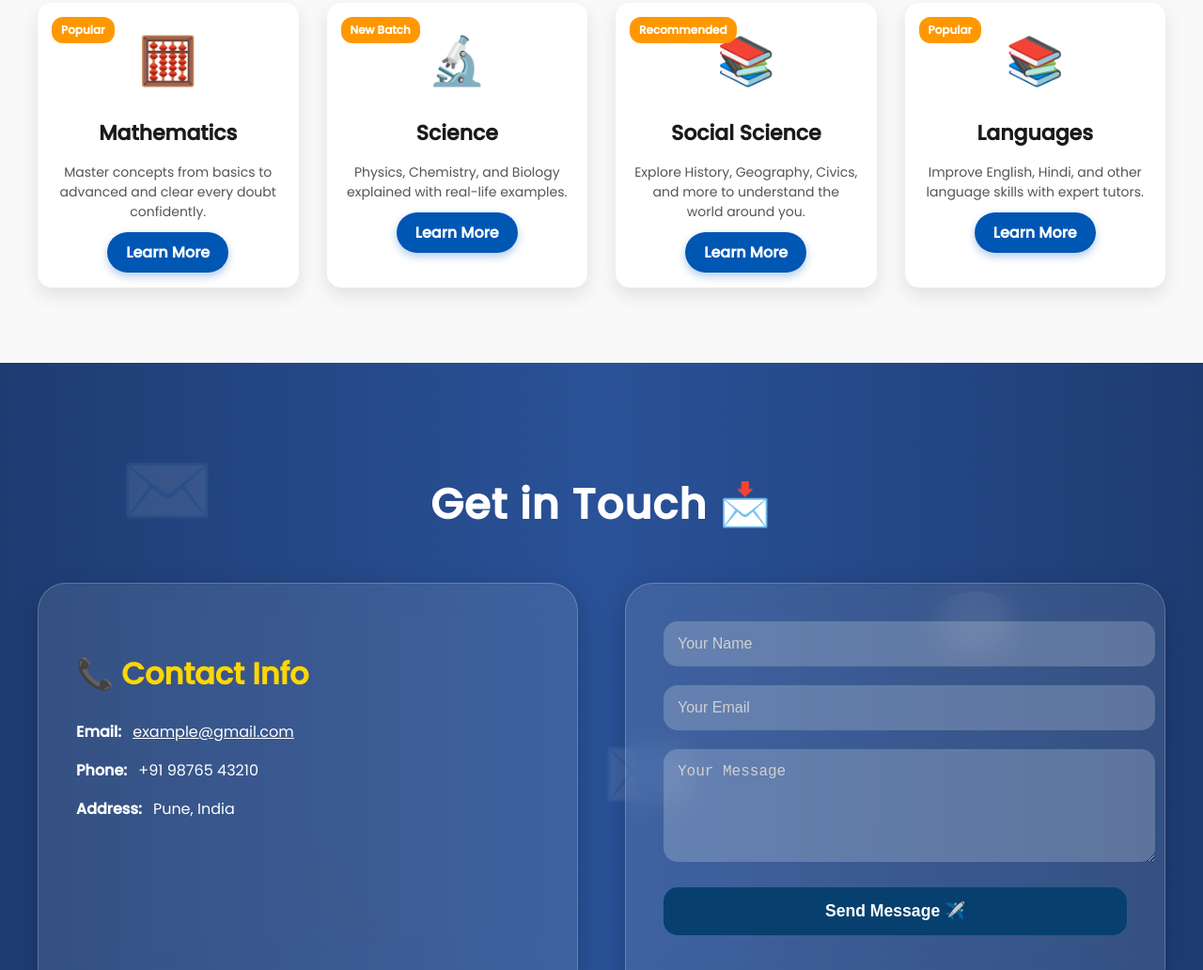
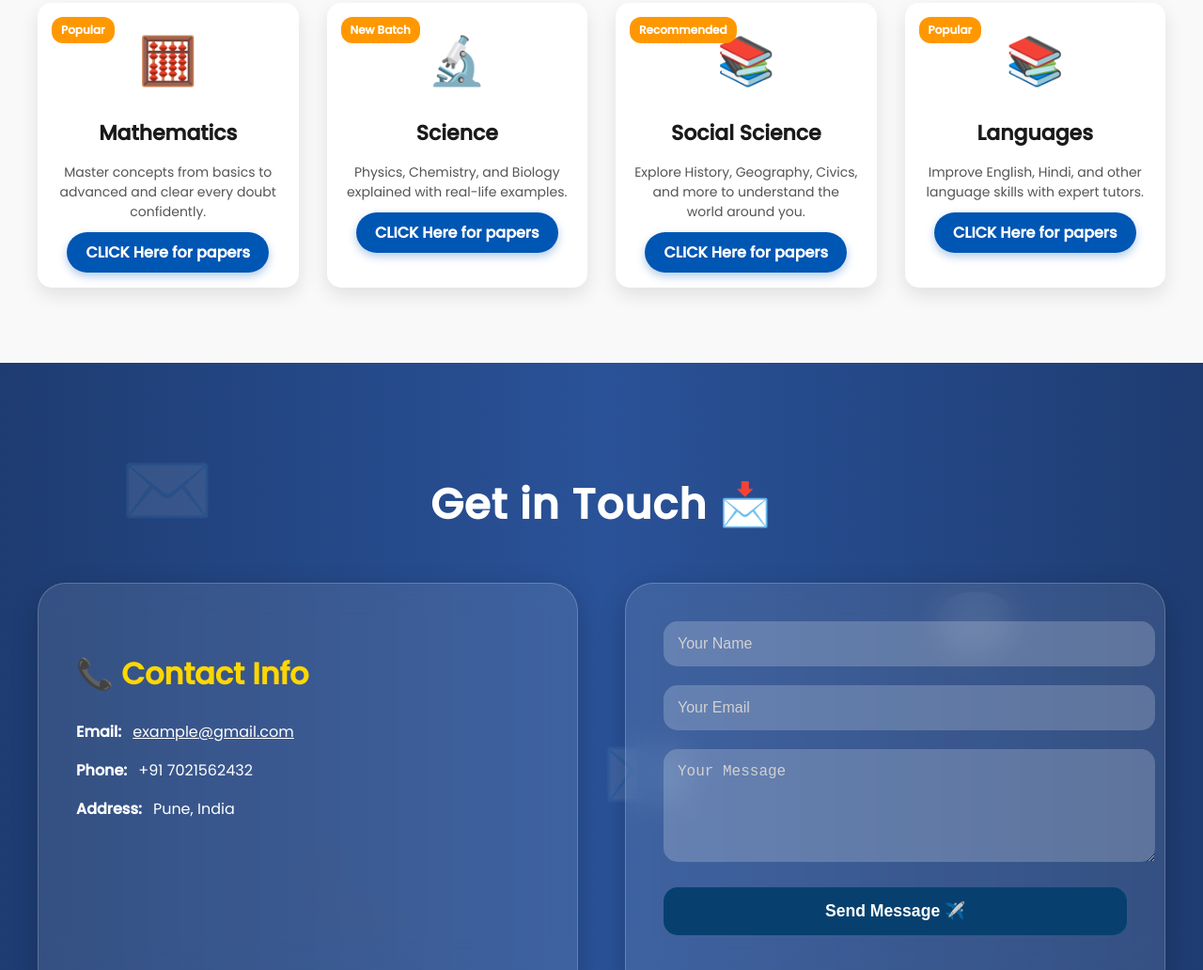
Before and after one commit to tanishka019/vinodsirstuition, a plain HTML site: page index.html in a window 1280 px wide. Shown: the part 1856-2888 px from the top of the page at 94% size. Drawn offline with Linux system fonts and the light colour scheme.

Commit message:
Update index.html

```diff
--- a/index.html
+++ b/index.html
@@ -117,7 +117,7 @@
     <div class="course-icon">🧮</div>
     <h3>Mathematics</h3>
     <p>Master concepts from basics to advanced and clear every doubt confidently.</p>
-    <a href="practice_papers - maths.html" class="btn">Learn More</a> <!-- Link to math page -->
+    <a href="practice_papers - maths.html" class="btn">CLICK Here for papers</a> <!-- Link to math page -->
   </div>
 
   <!-- Science -->
@@ -126,7 +126,7 @@
     <div class="course-icon">🔬</div>
     <h3>Science</h3>
     <p>Physics, Chemistry, and Biology explained with real-life examples.</p>
-    <a href="practice_papers - sci.html" class="btn">Learn More</a> <!-- Link to science page -->
+    <a href="practice_papers - sci.html" class="btn">CLICK Here for papers</a> <!-- Link to science page -->
   </div>
 
   <!-- Social Science -->
@@ -135,7 +135,7 @@
     <div class="course-icon">📚</div>
     <h3>Social Science</h3>
     <p>Explore History, Geography, Civics, and more to understand the world around you.</p>
-    <a href="practice_papers - SocialSci.html" class="btn">Learn More</a> <!-- Link to social science page -->
+    <a href="practice_papers - SocialSci.html" class="btn">CLICK Here for papers</a> <!-- Link to social science page -->
   </div>
 
   <!-- Languages -->
@@ -144,7 +144,7 @@
     <div class="course-icon">📚</div>
     <h3>Languages</h3>
     <p>Improve English, Hindi, and other language skills with expert tutors.</p>
-    <a href="practice_papers-lang.html" class="btn">Learn More</a> <!-- Link to languages page -->
+    <a href="practice_papers-lang.html" class="btn">CLICK Here for papers</a> <!-- Link to languages page -->
   </div>
 </div>
 
@@ -169,7 +169,7 @@
     <div class="contact-card" data-aos="fade-right">
       <h3>📞 Contact Info</h3>
       <p><strong>Email:</strong> <a href="mailto:example@gmail.com">example@gmail.com</a></p>
-      <p><strong>Phone:</strong> +91 98765 43210</p>
+      <p><strong>Phone:</strong> +91 7021562432</p>
       <p><strong>Address:</strong> Pune, India</p>
     </div>
 
```
